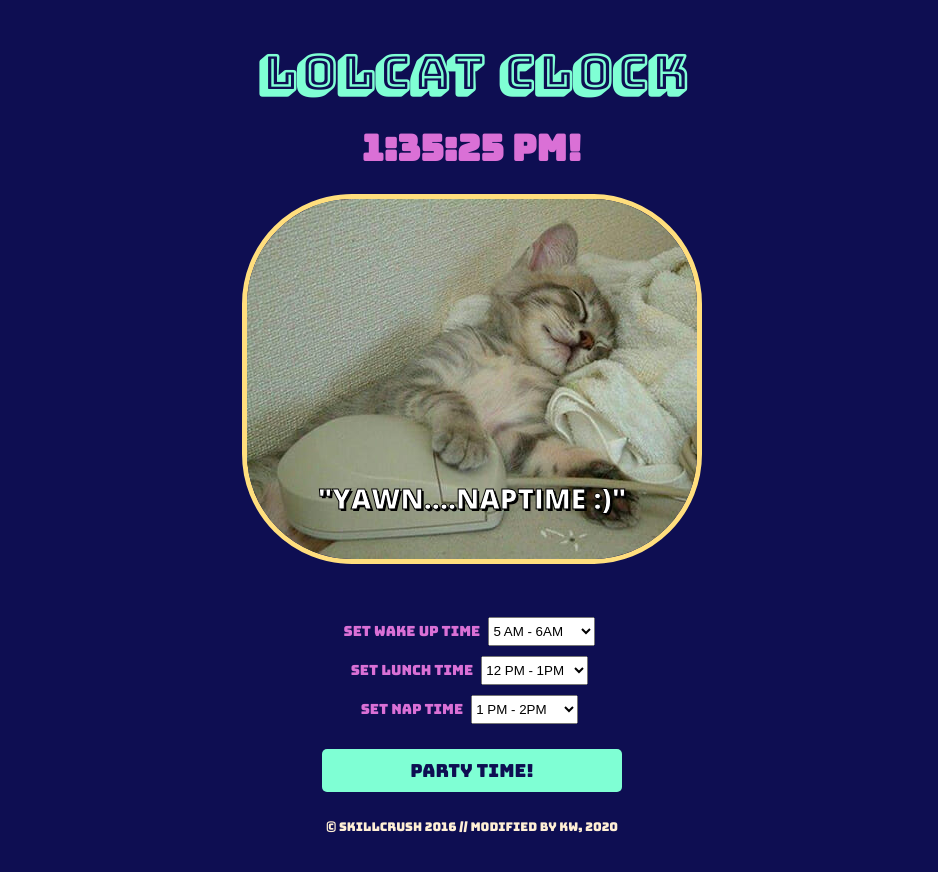
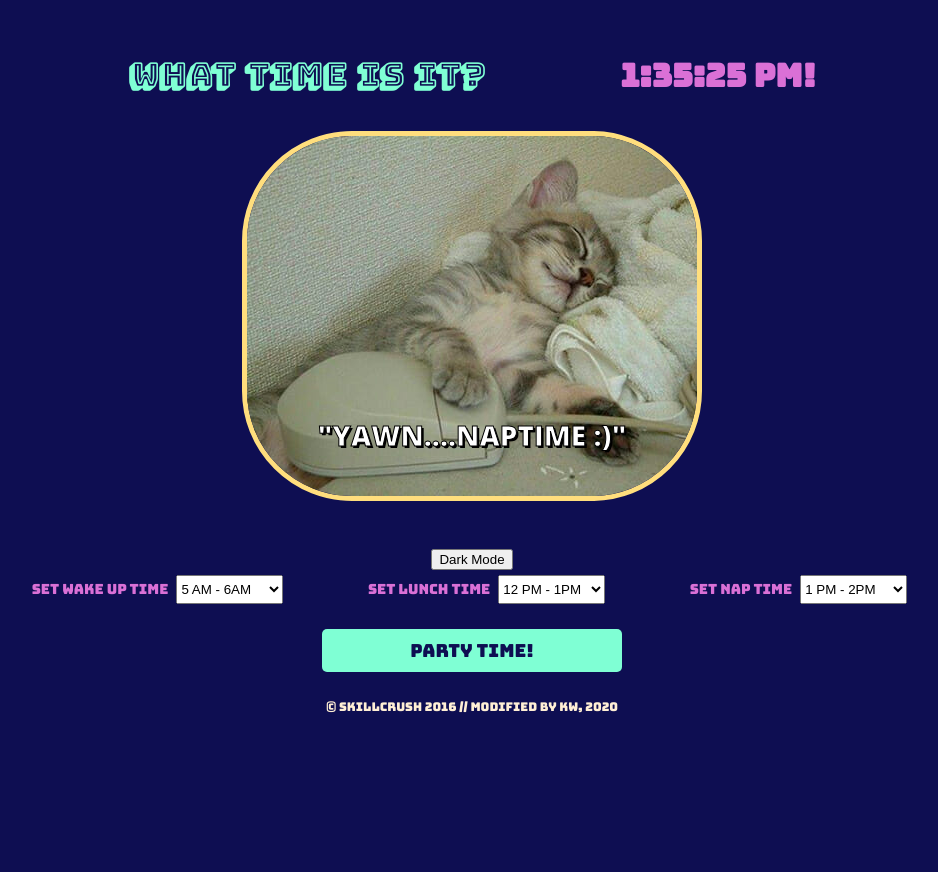
Before and after one commit to katarzyna-kw/lolcat, a plain HTML site: page index.html in a window 1280 px wide. Shown: the whole page, without its empty margins (168-1106 px from the left). After the commit the page ends 800 px from the top, so only its background shows below. Drawn offline with nearby package versions, Linux system fonts and the light colour scheme.

Commit message:
header div to flexbox

```diff
--- a/css/style.css
+++ b/css/style.css
@@ -4,9 +4,8 @@ body {
 .page {
   width: 80%;
   max-width: 960px;
-  margin: 50px auto;
+  margin: 20px auto;
   text-align: center;
-  border-radius: 5px;
 }
 body {
   font: 14px/26px 'Bungee', Helvetica, Arial, sans-serif;
@@ -15,20 +14,23 @@ body {
   padding: 0px;
   text-transform: uppercase;
 }
-header{
-  font-size: 24px;
-  line-height: 48px;
+
+header {
+  display: flex;
+  align-items: center;
+  justify-content: space-evenly;
+}
+
+h1{
+  font-size: 2rem;
   color: Aquamarine;
 }
+
 h4 {
-  font-size: 21px;
-  font-family: 'Bungee', cursive;
+  font-size: 2rem;
+  /* display: block; */
 }
-h4 #clock {
-  font-size: 36px;
-  display: block;
-  padding: 5px 0px;
-}
+
 h1, h2, h3, h6 {
   font-family: 'Bungee Shade', cursive;
 }
@@ -51,6 +53,15 @@ blockquote:after { content: '"'; }
   border-radius: 110px;
   border:5px solid #ffde7d;
 }
+
+.selector-container {
+  display: flex;
+  justify-content: space-around;
+  align-items: center;
+
+
+}
+
 #wakeUpTimeSelector, #lunchTimeSelector, #napTimeSelector {
   padding: 5px 0;
   margin: 5px;
@@ -73,3 +84,9 @@ footer p {
   color: papayawhip;
   padding-top: 10px;
 }
+
+
+.light-mode {
+  background-color: lightcyan;
+
+}
--- a/index.html
+++ b/index.html
@@ -9,22 +9,25 @@
   <link href="https://fonts.googleapis.com/css?family=Bungee|Bungee+Shade|Covered+By+Your+Grace" rel="stylesheet">
   <link href="https://fonts.googleapis.com/css?family=Open+Sans:800" rel="stylesheet">
   <link rel="stylesheet" type="text/css" href="css/style.css">
+  <script type="text/javascript" src="js/actions.js" defer></script>
 </head>
+
 <body>
   <div class="page">
     <header>
-      <h1>LOLCAT CLOCK</h1>
-    </header>
-
+      <h1>What time is it?</h1>
       <h4>
         <span id="clock">Clock goes here</span>
       </h4>
+    </header>
+    <img id="lolcat" src="https://s3.amazonaws.com/media.skillcrush.com/skillcrush/wp-content/uploads/2016/08/normalTime.jpg" alt="lolcat">
+    <blockquote id="timeEvent">This is where time events are reported</blockquote>
+    <div>
+      <button class="set-mode">Dark Mode</button>
+    </div>
 
-    <img id="lolcat" src="https://s3.amazonaws.com/media.skillcrush.com/skillcrush/wp-content/uploads/2016/08/normalTime.jpg" alt="lolcat">
-
-    <blockquote id="timeEvent">This is where time events are reported</blockquote>
-
-
+    <div class="selector-container">
+      <div class="selector-wakeup">
         set Wake Up Time
         <select id="wakeUpTimeSelector">
           <option value="1">1 AM - 2AM</option>
@@ -52,7 +55,8 @@
           <option value="23">11 PM - 12AM</option>
           <option value="24">12 AM - 1AM</option>
         </select>
-    <br>
+      </div>
+      <div class="selector-lunch">
       set Lunch Time
         <select id="lunchTimeSelector">
           <option value="1">1 AM - 2AM</option>
@@ -80,7 +84,8 @@
           <option value="23">11 PM - 12AM</option>
           <option value="24">12 AM - 1AM</option>
         </select>
-    <br>
+      </div>
+      <div class="selector-nap">
       set Nap Time
       <select id="napTimeSelector">
         <option value="1">1 AM - 2AM</option>
@@ -108,7 +113,8 @@
         <option value="23">11 PM - 12AM</option>
         <option value="24">12 AM - 1AM</option>
         </select>
-    <br>
+      </div>
+    </div>
     <button id="partyTimeButton">Party Time!</button>
 
     <footer>
@@ -116,6 +122,5 @@
     </footer>
   </div>
 
-  <script type="text/javascript" src="js/actions.js"></script>
 </body>
 </html>
```
Lines whose indentation alone changed are shown as unchanged.
